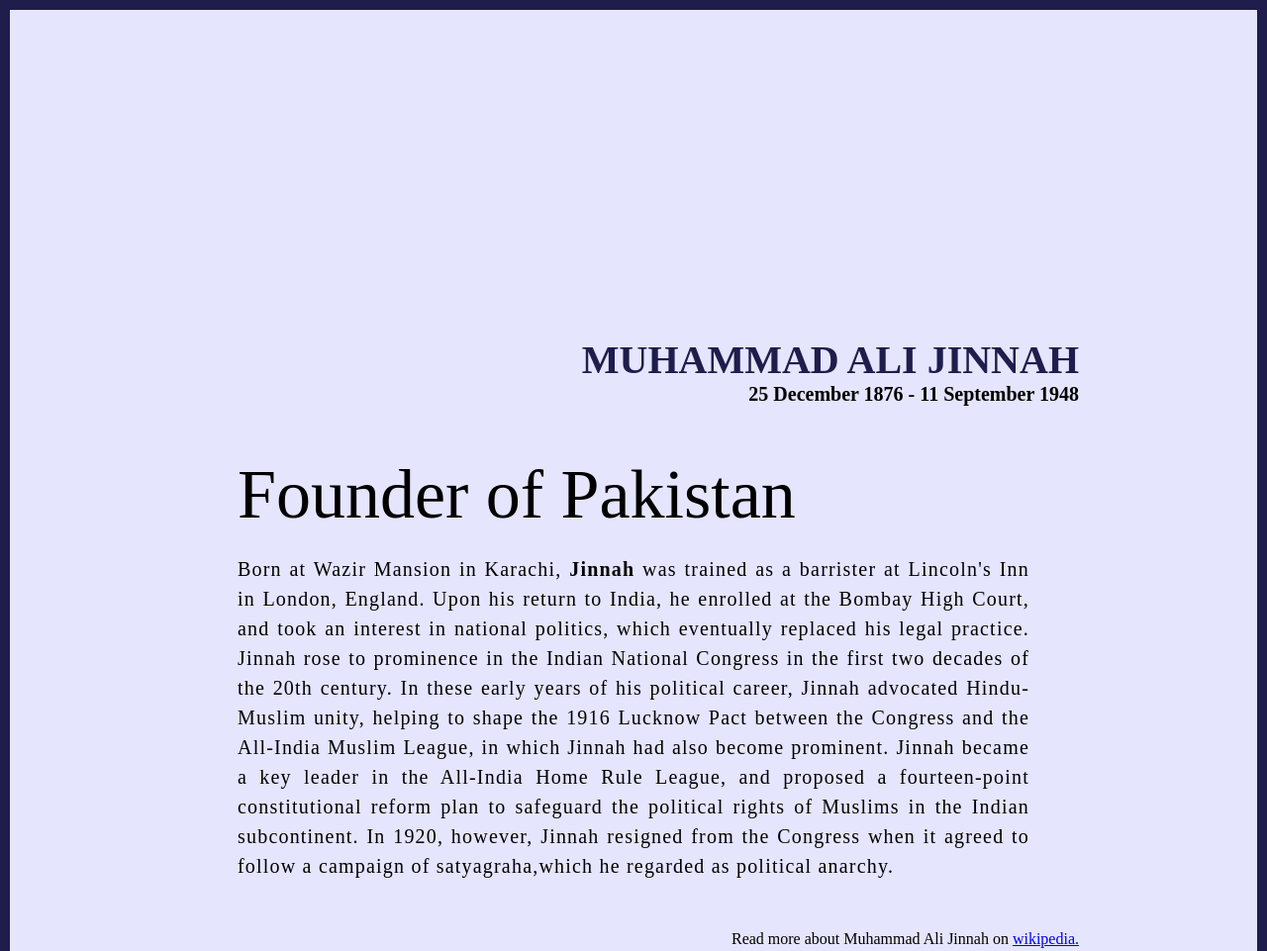
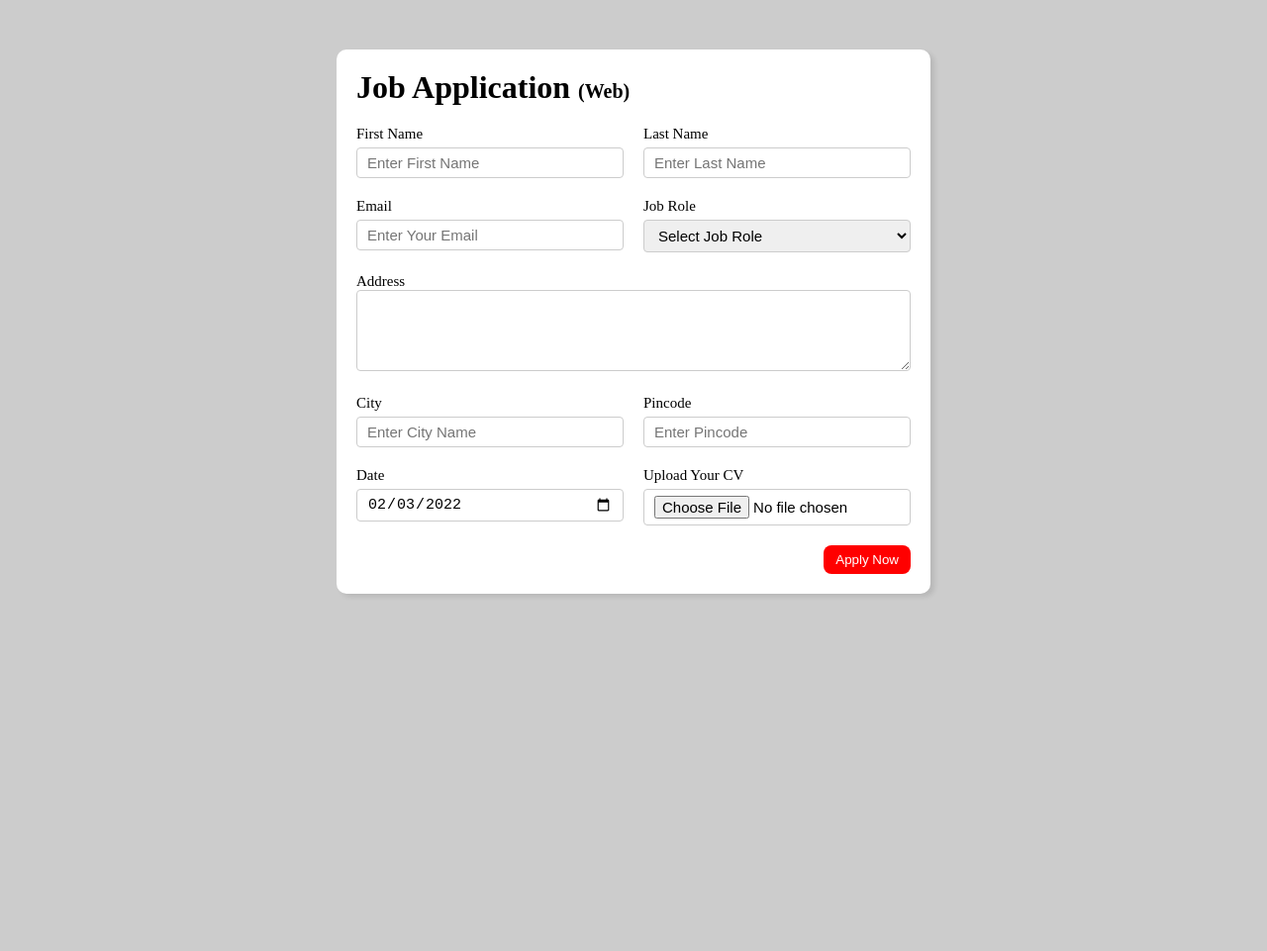
Before and after one commit to Mubashir0002/web-projects, a plain HTML site: page index.html in a window 1280 px wide. Shown: the top 961 px of the page at 99% size. After the commit the page ends 800 px from the top, so only its background shows below. Drawn offline with Linux system fonts and the light colour scheme.

Commit message:
Add files via upload

```diff
--- a/index.html
+++ b/index.html
@@ -4,36 +4,103 @@
     <meta charset="UTF-8">
     <meta http-equiv="X-UA-Compatible" content="IE=edge">
     <meta name="viewport" content="width=device-width, initial-scale=1.0">
-    <title> Tribute</title>
+    <title>Job Application Form</title>
     <link rel="stylesheet" href="style.css">
 </head>
 <body>
     <div class="container">
+        <div class="apply_box">
+            <h1>Job Application
+            <span class="title_small">(Web)</span>
+            </h1>
+            <form action="">
+            <div class="form_container">
 
-        <div class="content">
-            <section class="top_section">
-                <div class="image_container">
-                    <img src="./images/peakpx.jpg" alt="tribute" />
+           <div class="form_control">
+            <label for="first_name">First Name</label>
+            <input
+            id="first_name"
+             name="first_name"
+            placeholder="Enter First Name"
+            />
+           </div>
+           <div class="form_control">
+            <label for="last_name">Last Name</label>
+            <input
+            id="last_name"
+             name="last_name"
+            placeholder="Enter Last Name"
+            />
+            </div>
+            <div class="form_control">
+                <label for="email">Email</label>
+                <input
+                 type="email"
+                id="email"
+                 name="email"
+                placeholder="Enter Your Email"
+                />
                 </div>
-                <div>
-                    <h1>Muhammad Ali jinnah</h1>
-                    <h4>25 December 1876 - 11 September 1948</h4>
-
-                </div>
-            </section>
-            <section class="about_section">
-                <h2>Founder of Pakistan</h2>
-                <p>Born at Wazir Mansion in Karachi, <b>Jinnah</b> was trained as a barrister at Lincoln's Inn in London, England.
-                     Upon his return to India, he enrolled at the Bombay High Court, and took an interest in national politics, which eventually replaced his legal practice.
-                     Jinnah rose to prominence in the Indian National Congress in the first two decades of the 20th century.
-                     In these early years of his political career, Jinnah advocated Hindu-Muslim unity, helping to shape the 1916 Lucknow Pact between the Congress and the All-India Muslim League, in which Jinnah had also become prominent.
-                     Jinnah became a key leader in the All-India Home Rule League, and proposed a fourteen-point constitutional reform plan to safeguard the political rights of Muslims in the Indian subcontinent.
-                     In 1920, however, Jinnah resigned from the Congress when it agreed to follow a campaign of satyagraha,which he regarded as political anarchy.</p>
-                   </section>
-                   <footer><p>Read more about Muhammad Ali Jinnah on <a href="https://en.wikipedia.org/wiki/Muhammad_Ali_Jinnah">wikipedia.</a></p></footer>
+                <div class="form_control">
+                    <label for="job_role">Job Role</label>
+                    <select id="job_role" name="job_role">
+                        <option value="">Select Job Role</option>
+                        <option value="frontend">Frontend Developer</option>
+                        <option value="backend">Backend Developer</option>
+                        <option value="full_stack">Fullstack Developer</option>
+                        <option value="ui_ux">UI UX Designer</option>
+                    </select>
+            </div>
+            <div class="textarea_control">
+                <label for="address">Address</label>
+                <textarea
+                name="address"
+                id="address"
+                cols="50"
+                rows="4"
+                placeholder="Enter Address">
+            </textarea>
+            </div>
+            <div class="form_control">
+                <label for="city">City</label>
+                <input
+                id="city"
+                 name="city"
+                placeholder="Enter City Name"
+                />
+            </div>
+            <div class="form_control">
+                <label for="pincode">Pincode</label>
+                <input
+                type="number"
+                id="pincode"
+                 name="pincode"
+                placeholder="Enter Pincode"
+                />
+            </div>
+            <div class="form_control">
+                <label for="date">Date</label>
+                <input
+                value="2022-02-03"
+                type="date"
+                id="date"
+                 name="date"
+                />
+            </div>
+            <div class="form_control">
+                <label for="upload">Upload Your CV</label>
+                <input
+                type="file"
+                id="upload"
+                name="upload"
+                />
+            </div>
+            </div>
+            <div class="button_container">
+                <button type="submit">Apply Now</button>
+            </div>
+            </form>
         </div>
-
     </div>
-
 </body>
 </html>
--- a/style.css
+++ b/style.css
@@ -1,67 +1,84 @@
-
-*{
+* {
     margin: 0;
-    padding: 0%;
+    padding: 0;
     box-sizing: border-box;
 }
+body{
+    background-color: #ccc;
+}
 .container{
-background-color: #e5e5fd;
-min-height: 100vh;
-border: 10px solid #1e1d4c;
-}
-
-.content{
     max-width: 900px;
     margin: 0 auto;
 }
-
-.top_section{
-    margin-top: 100px;
-    display: flex;
-    justify-content: space-between;
-    align-items: flex-end;
-}
-.top_section h1{
-    font-size: 40px;
-    font-weight: bold;
-    color:#1e1d4c;
-    text-transform: uppercase;
-}
-.top_section h4{
-    font-size: 20px;
-    text-align: end;
+.apply_box{
+    max-width: 600px;
+    padding: 20px;
+    background-color: white;
+    margin: 0 auto;
+    margin-top: 50px;
+    box-shadow: 4px 3px 5px rgba(1, 1, 1, 0.1);
+    border-radius: 10px;
 }
 
-.image_container{
-    border-radius: 50%;
-    overflow: hidden;
+.title_small{
+    font-size: 20px;
 }
-
-.image_container,img{
-width: 280px;
-height: 300px;
+.form_container{
+    margin-top: 20px;
+    display: grid;
+    grid-template-columns: repeat(auto-fit,minmax(200px,1fr));
+    gap: 20px;
 }
-
-.about_section{
-    margin: 50px;
-}
-
-.about_section h2{
-    font-size: 70px;
-    font-weight: 400;
-    margin-bottom: 20px;
-}
-.about_section p{
-    font-size: 20px;
-    line-height: 30px;
-    letter-spacing: 1.2px;
-    text-align: justify;
-}
-
-footer{
-    margin: 50px 0;
+.form_control{
+    display: flex;
+    flex-direction: column;
 
 }
-footer p{
-  text-align: end;
+label{
+    font-size: 15px;
+    margin-bottom: 5px;
 }
+input,
+select,
+textarea{
+   padding: 6px 10px;
+   border: 1px solid #ccc;
+   border-radius: 4px;
+   font-size: 15px;
+}
+input:focus{
+    outline-color: red;
+}
+.button_container{
+    display: flex;
+
+    justify-content: flex-end;
+    margin-top: 20px;
+}
+button {
+background-color: red;
+border: transparent solid 2px;
+padding: 5px 10px;
+color: white;
+border-radius: 8px;
+transition: 0.3s ease-in;
+}
+button:hover {
+background-color: #ccc;
+border: 2px solid red;
+color: black;
+transition: 0.3s ease-out;
+cursor: pointer;
+}
+.textarea_control{
+    grid-column: 1 / span 2;
+}
+.textarea_control textarea{
+    width: 100%;
+
+}
+@media (max-width:460px){
+    .textarea_control{
+        grid-column: 1 / span 1;
+    }
+}
```
